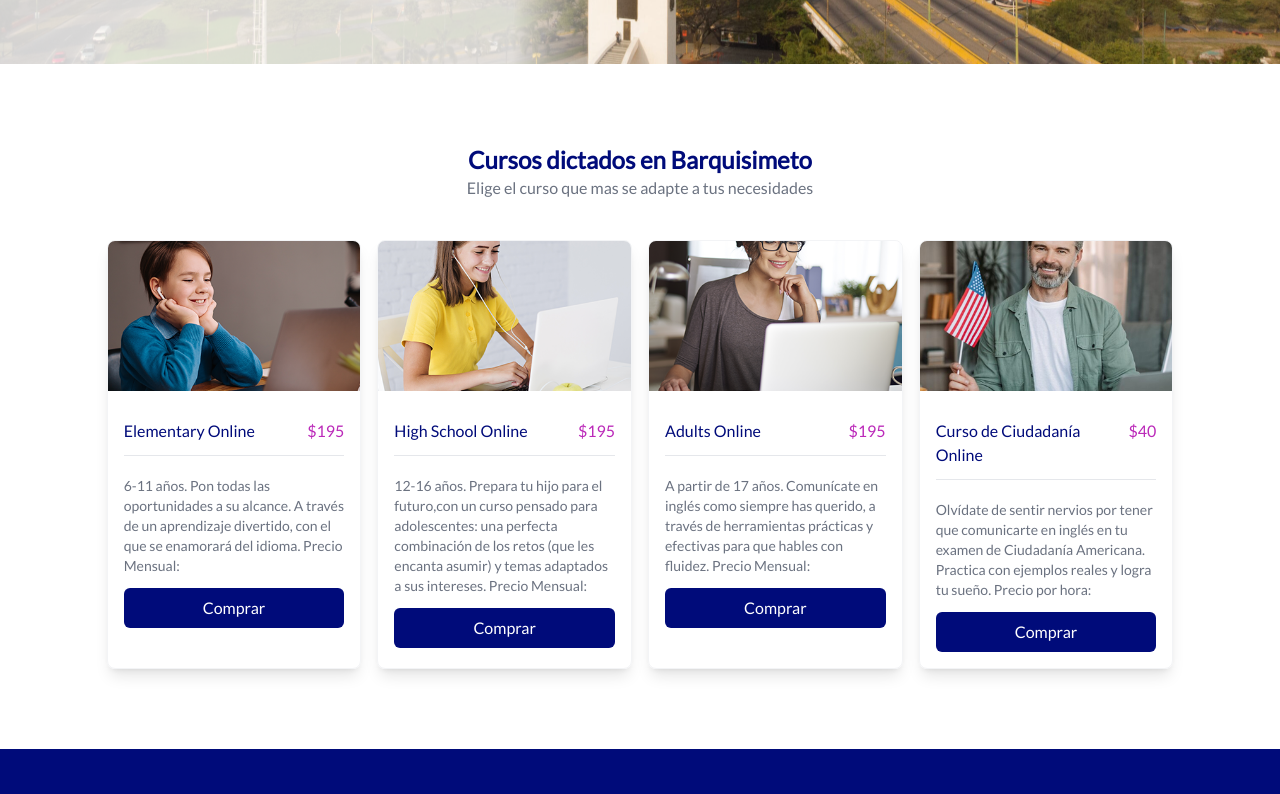
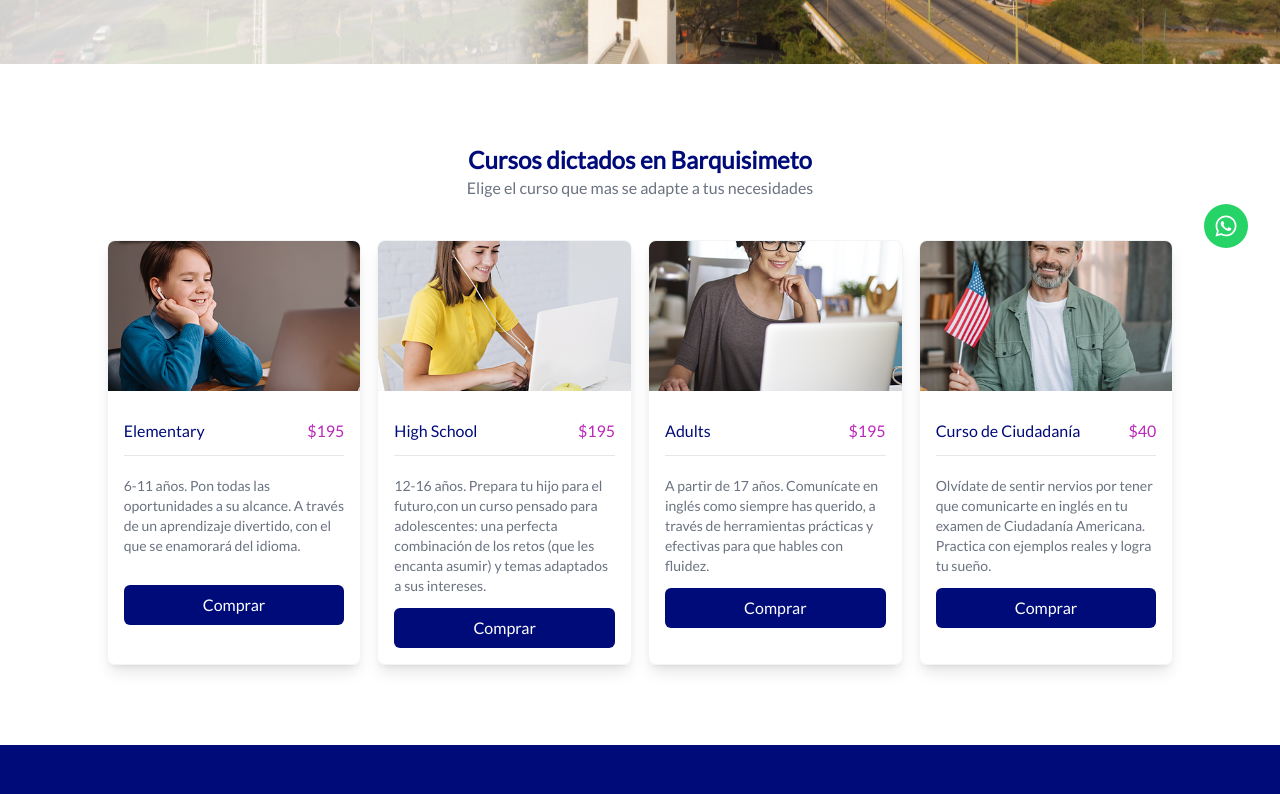
Before and after one commit to suchmolin/fyrloiscom, a Next.js app: page /en/sedes/barquisimeto in a window 1280 px wide. Shown: the part 520-1314 px from the top of the page. Built offline with nearby package versions, Linux system fonts and the light colour scheme.

Commit message:
wa button to layout, copy fixed

```diff
--- a/messages/es.json
+++ b/messages/es.json
@@ -16,7 +16,7 @@
   "hero": {
     "h1": "Aprende una nueva",
     "h2": "manera de comunicarte",
-    "h3": "Cursos de idiomas para niños, jovenes",
+    "h3": "Cursos de idiomas para niños, jóvenes",
     "h3Span": "y adultos",
     "button1": "Presencial",
     "button2": "En Linea"
--- a/src/app/[locale]/layout.js
+++ b/src/app/[locale]/layout.js
@@ -4,6 +4,7 @@ import { Inter } from "next/font/google"
 import Navbar from "@/components/Navbar/page"
 import Footer from "@/components/Footer/page"
 import "./globals.css"
+import WhatsappButton from "@/components/WhatsappButton/page"
 
 const inter = Inter({ subsets: ["latin"] })
 
@@ -21,6 +22,7 @@ export default async function RootLayout({ children, params: { locale } }) {
         <NextIntlClientProvider messages={messages}>
           <Navbar />
           {children}
+          <WhatsappButton />
           <Footer />
         </NextIntlClientProvider>
       </body>
--- a/src/app/[locale]/page.js
+++ b/src/app/[locale]/page.js
@@ -17,7 +17,6 @@ export default function Home() {
       <Customers />
       <FAQSection />
       <SeccionBlog />
-      <WhatsappButton />
     </main>
   )
 }
--- a/src/data/cursos.js
+++ b/src/data/cursos.js
@@ -1,33 +1,33 @@
 export const data = [
   {
-    id: "elementary-online",
-    title: "Elementary Online",
+    id: "elementary",
+    title: "Elementary",
     description:
-      "6-11 años. Pon todas las oportunidades a su alcance. A través de un aprendizaje divertido, con el que se enamorará del idioma. Precio Mensual:",
+      "6-11 años. Pon todas las oportunidades a su alcance. A través de un aprendizaje divertido, con el que se enamorará del idioma.",
     img: "elementaryOnline.png",
     price: 195,
   },
   {
-    id: "high-school-online",
-    title: "High School Online",
+    id: "high-school",
+    title: "High School",
     description:
-      "12-16 años. Prepara tu hijo para el futuro,con un curso pensado para adolescentes: una perfecta combinación de los retos (que les encanta asumir) y temas adaptados a sus intereses. Precio Mensual:",
+      "12-16 años. Prepara tu hijo para el futuro,con un curso pensado para adolescentes: una perfecta combinación de los retos (que les encanta asumir) y temas adaptados a sus intereses.",
     img: "highSchoolOnline.png",
     price: 195,
   },
   {
-    id: "adults-online",
-    title: "Adults Online",
+    id: "adults",
+    title: "Adults",
     description:
-      "A partir de 17 años. Comunícate en inglés como siempre has querido, a través de herramientas prácticas y efectivas para que hables con fluidez. Precio Mensual:",
+      "A partir de 17 años. Comunícate en inglés como siempre has querido, a través de herramientas prácticas y efectivas para que hables con fluidez.",
     img: "adultsOnline.png",
     price: 195,
   },
   {
-    id: "curso-de-ciudadania-online",
-    title: "Curso de Ciudadanía Online",
+    id: "curso-de-ciudadania",
+    title: "Curso de Ciudadanía",
     description:
-      "Olvídate de sentir nervios por tener que comunicarte en inglés en tu examen de Ciudadanía Americana. Practica con ejemplos reales y logra tu sueño. Precio por hora:",
+      "Olvídate de sentir nervios por tener que comunicarte en inglés en tu examen de Ciudadanía Americana. Practica con ejemplos reales y logra tu sueño.",
     img: "cursodeCiudadaniaOnline.png",
     price: 40,
   },
--- a/src/data/sedes.js
+++ b/src/data/sedes.js
@@ -8,12 +8,7 @@ export const data = [
     direccionhref: "#",
     language: ["en", "es"],
     telefono: "+1 (305) 5105259",
-    cursos: [
-      "elementary-online",
-      "high-school-online",
-      "adults-online",
-      "curso-de-ciudadania-online",
-    ],
+    cursos: ["elementary", "high-school", "adults", "curso-de-ciudadania"],
     email: "info@fyrlois.com",
     social: {
       facebook: { tag: "Fyr Lois English Institute", href: "#" },
@@ -31,12 +26,7 @@ export const data = [
       "Centro Ciudad Comercial Tamanaco (CCCT), Sector Yarey, planta baja, local PB 005.",
     language: ["en"],
     telefono: "+58 212 959 3681",
-    cursos: [
-      "elementary-online",
-      "high-school-online",
-      "adults-online",
-      "curso-de-ciudadania-online",
-    ],
+    cursos: ["elementary", "high-school", "adults", "curso-de-ciudadania"],
     email: "info@fyrlois.com",
     social: {
       facebook: { tag: "Fyr Lois English Institute", href: "#" },
@@ -53,12 +43,7 @@ export const data = [
     direccion: "Ucab Montalbán, módulo 1, piso 5, oficina A1-53.",
     language: ["en"],
     telefono: "+58 412 230 0496",
-    cursos: [
-      "elementary-online",
-      "high-school-online",
-      "adults-online",
-      "curso-de-ciudadania-online",
-    ],
+    cursos: ["elementary", "high-school", "adults", "curso-de-ciudadania"],
     email: "info@fyrlois.com",
     social: {
       facebook: { tag: "Fyr Lois English Institute", href: "#" },
@@ -75,12 +60,7 @@ export const data = [
     direccion: "Centro Comercial Galerías Prados del Este, Mezzanina, local M2",
     language: ["en"],
     telefono: "+58 412 922 6868",
-    cursos: [
-      "elementary-online",
-      "high-school-online",
-      "adults-online",
-      "curso-de-ciudadania-online",
-    ],
+    cursos: ["elementary", "high-school", "adults", "curso-de-ciudadania"],
     email: "info@fyrlois.com",
     social: {
       facebook: { tag: "Fyr Lois English Institute", href: "#" },
@@ -97,12 +77,7 @@ export const data = [
     direccion: "Centro Comercial Naraya, piso 1, Local 123.",
     language: ["en"],
     telefono: "+58 286 962 68 03",
-    cursos: [
-      "elementary-online",
-      "high-school-online",
-      "adults-online",
-      "curso-de-ciudadania-online",
-    ],
+    cursos: ["elementary", "high-school", "adults", "curso-de-ciudadania"],
     email: "info@fyrlois.com",
     social: {
       facebook: { tag: "Fyr Lois English Institute", href: "#" },
@@ -119,12 +94,7 @@ export const data = [
     direccion: "Centro Comercial Servimas Monterrey, piso 1, oficina 08.",
     language: ["en"],
     telefono: "+58 412 534 9199",
-    cursos: [
-      "elementary-online",
-      "high-school-online",
-      "adults-online",
-      "curso-de-ciudadania-online",
-    ],
+    cursos: ["elementary", "high-school", "adults", "curso-de-ciudadania"],
     email: "info@fyrlois.com",
     social: {
       facebook: { tag: "Fyr Lois English Institute", href: "#" },
@@ -142,12 +112,7 @@ export const data = [
       "Av Terepaima, Multicentro Empresarial Crystal Plaza, Torre B, 1er piso, Local 1-B",
     language: ["en"],
     telefono: "+58 251 254 87 55",
-    cursos: [
-      "elementary-online",
-      "high-school-online",
-      "adults-online",
-      "curso-de-ciudadania-online",
-    ],
+    cursos: ["elementary", "high-school", "adults", "curso-de-ciudadania"],
     email: "info@fyrlois.com",
     social: {
       facebook: { tag: "Fyr Lois English Institute", href: "#" },
```
